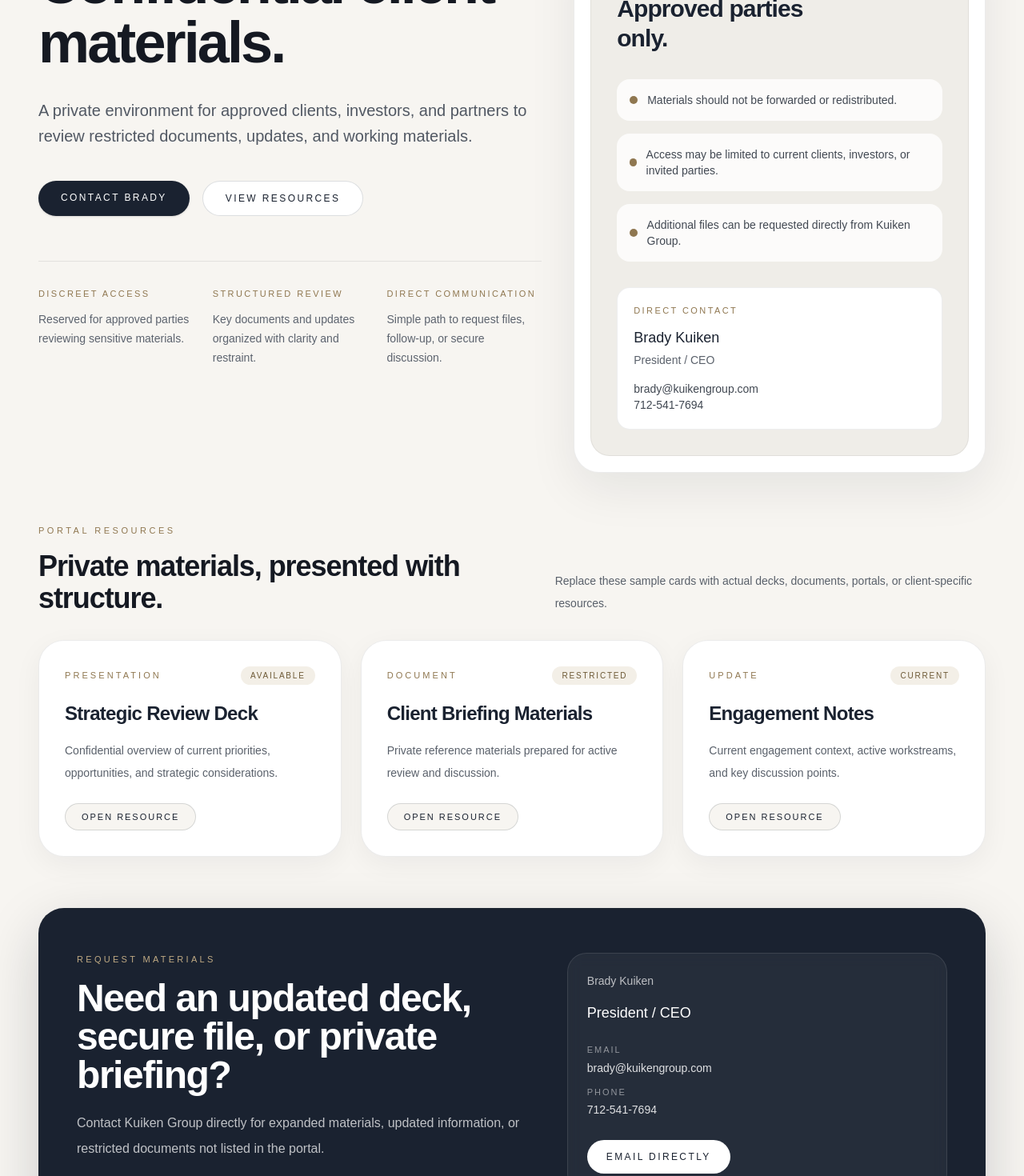
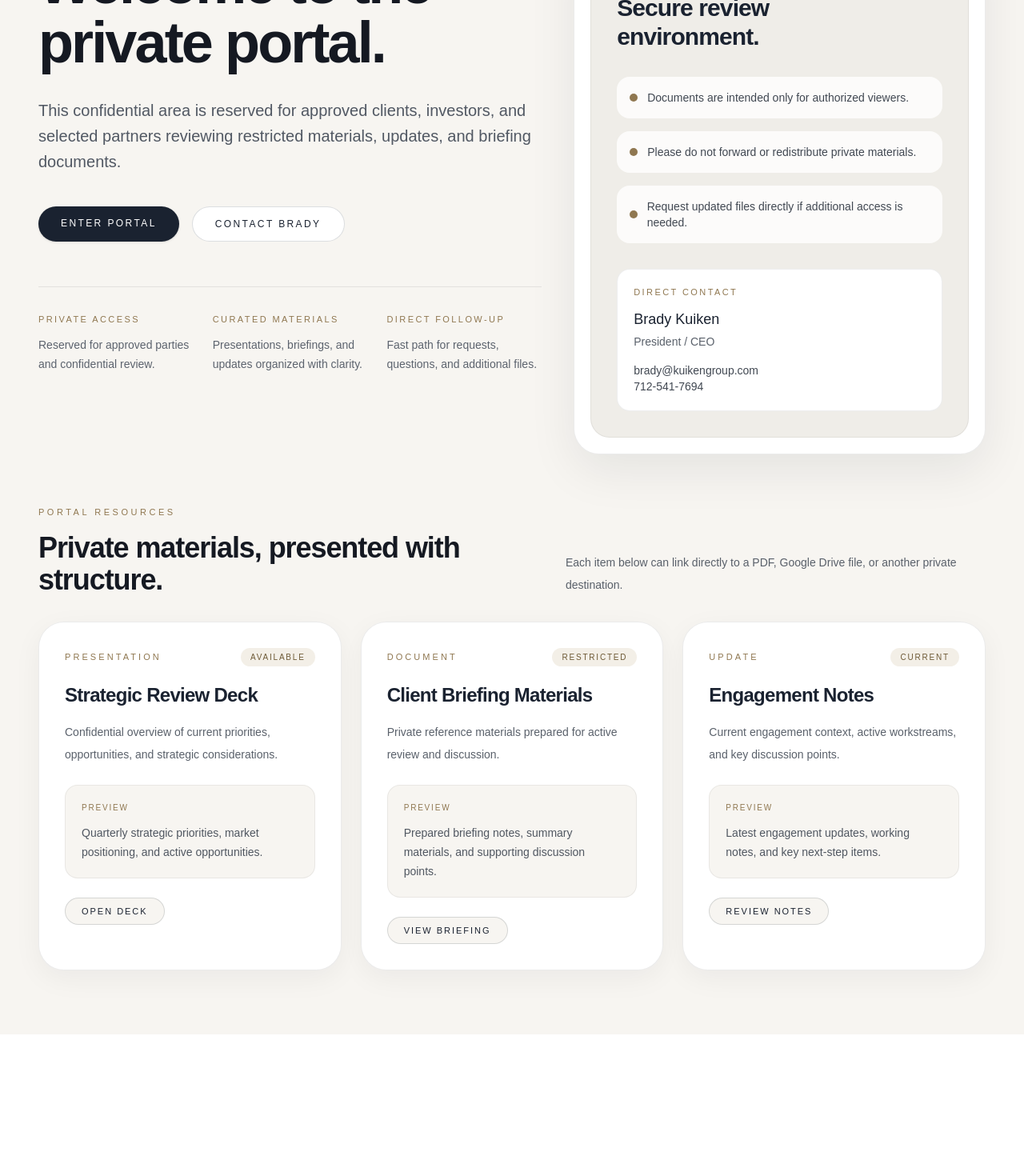
Before and after one commit to kuikengroup/kuiken-site, a Next.js app: page /private in a window 1280 px wide. Shown: the part 260-1730 px from the top of the page at 80% size. After the commit the page ends 1553 px from the top, so only its background shows below. Built offline with nearby package versions, Linux system fonts and the light colour scheme.

Commit message:
Update page.tsx
file view update

```diff
--- a/app/private/page.tsx
+++ b/app/private/page.tsx
@@ -6,7 +6,9 @@
       description:
         "Confidential overview of current priorities, opportunities, and strategic considerations.",
       status: "Available",
-      href: "#",
+      href: "https://drive.google.com/file/d/YOUR_FILE_ID/view",
+      action: "Open Deck",
+      preview: "Quarterly strategic priorities, market positioning, and active opportunities.",
     },
     {
       type: "Document",
@@ -14,7 +16,9 @@
       description:
         "Private reference materials prepared for active review and discussion.",
       status: "Restricted",
-      href: "#",
+      href: "https://example.com/briefing.pdf",
+      action: "View Briefing",
+      preview: "Prepared briefing notes, summary materials, and supporting discussion points.",
     },
     {
       type: "Update",
@@ -22,7 +26,9 @@
       description:
         "Current engagement context, active workstreams, and key discussion points.",
       status: "Current",
-      href: "#",
+      href: "https://drive.google.com/file/d/YOUR_FILE_ID/view",
+      action: "Review Notes",
+      preview: "Latest engagement updates, working notes, and key next-step items.",
     },
   ];
 
@@ -64,47 +70,49 @@
       </header>
 
       <main className="mx-auto max-w-7xl px-8 py-16 lg:px-12 lg:py-20">
+        {/* Welcome / Access Screen */}
         <section className="grid gap-10 lg:grid-cols-[1.1fr_0.9fr]">
           <div className="max-w-3xl">
             <div className="text-[11px] uppercase tracking-[0.34em] text-[#8f7750]">
               Restricted Portal
             </div>
             <h1 className="mt-5 text-5xl font-semibold leading-[1.03] tracking-[-0.04em] text-[#151922] md:text-7xl">
-              Confidential client materials.
+              Welcome to the private portal.
             </h1>
             <p className="mt-8 max-w-2xl text-lg leading-8 text-[#515863] md:text-xl">
-              A private environment for approved clients, investors, and partners
-              to review restricted documents, updates, and working materials.
+              This confidential area is reserved for approved clients, investors,
+              and selected partners reviewing restricted materials, updates, and
+              briefing documents.
             </p>
 
             <div className="mt-10 flex flex-wrap gap-4">
               <a
-                href="mailto:brady@kuikengroup.com"
+                href="#resources"
                 className="rounded-full bg-[#1a2230] px-7 py-3 text-[12px] font-medium uppercase tracking-[0.2em] text-white shadow-sm transition duration-200 hover:-translate-y-0.5 hover:opacity-90 inline-block"
               >
-                Contact Brady
+                Enter Portal
               </a>
               <a
-                href="#resources"
+                href="mailto:brady@kuikengroup.com"
                 className="rounded-full border border-[#1a2230]/15 bg-white px-7 py-3 text-[12px] font-medium uppercase tracking-[0.2em] text-[#1a2230] transition duration-200 hover:-translate-y-0.5 hover:border-[#1a2230] inline-block"
               >
-                View Resources
+                Contact Brady
               </a>
             </div>
 
             <div className="mt-14 grid gap-6 border-t border-black/8 pt-8 md:grid-cols-3">
               {[
                 [
-                  "Discreet Access",
-                  "Reserved for approved parties reviewing sensitive materials.",
+                  "Private Access",
+                  "Reserved for approved parties and confidential review.",
                 ],
                 [
-                  "Structured Review",
-                  "Key documents and updates organized with clarity and restraint.",
+                  "Curated Materials",
+                  "Presentations, briefings, and updates organized with clarity.",
                 ],
                 [
-                  "Direct Communication",
-                  "Simple path to request files, follow-up, or secure discussion.",
+                  "Direct Follow-Up",
+                  "Fast path for requests, questions, and additional files.",
                 ],
               ].map(([title, copy]) => (
                 <div key={title}>
@@ -117,6 +125,7 @@
             </div>
           </div>
 
+          {/* Status / Welcome Card */}
           <div className="rounded-[2rem] border border-black/8 bg-white p-5 shadow-[0_20px_60px_rgba(17,24,39,0.08)]">
             <div className="rounded-[1.5rem] border border-black/6 bg-[#efede8] p-8">
               <div className="flex items-start justify-between gap-4">
@@ -124,20 +133,20 @@
                   <div className="text-[11px] uppercase tracking-[0.3em] text-[#8f7750]">
                     Portal Status
                   </div>
-                  <div className="mt-4 text-3xl font-semibold leading-tight tracking-[-0.03em] text-[#1a2230]">
-                    Approved parties only.
+                  <div className="mt-4 text-3xl font-semibold tracking-[-0.03em] text-[#1a2230]">
+                    Secure review environment.
                   </div>
                 </div>
-                <div className="rounded-full border border-[#1a2230]/10 bg-white px-4 py-2 text-[11px] font-medium uppercase tracking-[0.18em] text-[#1a2230] shadow-sm">
+                <div className="rounded-full border border-[#1a2230]/10 bg-white px-4 py-2 text-[11px] uppercase tracking-[0.18em] text-[#1a2230]">
                   Secure
                 </div>
               </div>
 
               <div className="mt-8 space-y-4">
                 {[
-                  "Materials should not be forwarded or redistributed.",
-                  "Access may be limited to current clients, investors, or invited parties.",
-                  "Additional files can be requested directly from Kuiken Group.",
+                  "Documents are intended only for authorized viewers.",
+                  "Please do not forward or redistribute private materials.",
+                  "Request updated files directly if additional access is needed.",
                 ].map((item) => (
                   <div
                     key={item}
@@ -166,6 +175,7 @@
           </div>
         </section>
 
+        {/* Resource Grid with Previews */}
         <section id="resources" className="mt-16">
           <div className="mb-8 flex flex-col gap-4 md:flex-row md:items-end md:justify-between">
             <div>
@@ -177,8 +187,8 @@
               </h2>
             </div>
             <div className="max-w-xl text-sm leading-7 text-[#59606a]">
-              Replace these sample cards with actual decks, documents, portals, or
-              client-specific resources.
+              Each item below can link directly to a PDF, Google Drive file, or
+              another private destination.
             </div>
           </div>
 
@@ -205,64 +215,26 @@
                   {item.description}
                 </p>
 
+                {/* Preview box */}
+                <div className="mt-6 rounded-2xl border border-black/6 bg-[#f7f5f1] p-5">
+                  <div className="text-[10px] uppercase tracking-[0.18em] text-[#8f7750]">
+                    Preview
+                  </div>
+                  <p className="mt-3 text-sm leading-6 text-[#505761]">
+                    {item.preview}
+                  </p>
+                </div>
+
                 <a
                   href={item.href}
+                  target="_blank"
+                  rel="noreferrer"
                   className="mt-6 inline-block rounded-full border border-[#1a2230]/15 bg-[#f7f5f1] px-5 py-2 text-[11px] font-medium uppercase tracking-[0.18em] text-[#1a2230] transition duration-200 hover:-translate-y-0.5 hover:border-[#1a2230]"
                 >
-                  {item.action || "Open Resource"}
+                  {item.action}
                 </a>
               </div>
             ))}
-          </div>
-        </section>
-
-        <section className="mt-16">
-          <div className="rounded-[2rem] bg-[#1a2230] px-8 py-12 text-white shadow-[0_24px_70px_rgba(17,24,39,0.18)] md:px-12 md:py-14">
-            <div className="grid gap-8 md:grid-cols-[1.1fr_0.9fr] md:items-start">
-              <div>
-                <div className="text-[11px] uppercase tracking-[0.3em] text-[#c1ab84]">
-                  Request Materials
-                </div>
-                <h2 className="mt-4 text-3xl font-semibold tracking-[-0.03em] md:text-5xl">
-                  Need an updated deck, secure file, or private briefing?
-                </h2>
-                <p className="mt-5 max-w-2xl text-base leading-8 text-white/72">
-                  Contact Kuiken Group directly for expanded materials, updated
-                  information, or restricted documents not listed in the portal.
-                </p>
-              </div>
-
-              <div className="space-y-4 rounded-[1.5rem] border border-white/10 bg-white/5 p-6 backdrop-blur-sm">
-                <div className="text-sm text-white/70">Brady Kuiken</div>
-                <div className="text-lg font-medium">President / CEO</div>
-
-                <div className="pt-2 space-y-3">
-                  <div>
-                    <div className="text-[11px] uppercase tracking-[0.18em] text-white/50">
-                      Email
-                    </div>
-                    <div className="mt-1 text-sm text-white/85">
-                      brady@kuikengroup.com
-                    </div>
-                  </div>
-                  <div>
-                    <div className="text-[11px] uppercase tracking-[0.18em] text-white/50">
-                      Phone
-                    </div>
-                    <div className="mt-1 text-sm text-white/85">
-                      712-541-7694
-                    </div>
-                  </div>
-                </div>
-
-                <a
-                  href="mailto:brady@kuikengroup.com"
-                  className="mt-3 inline-block rounded-full bg-white px-6 py-3 text-[12px] font-medium uppercase tracking-[0.2em] text-[#1a2230] transition duration-200 hover:-translate-y-0.5 hover:opacity-90"
-                >
-                  Email Directly
-                </a>
-              </div>
-            </div>
           </div>
         </section>
       </main>
```
